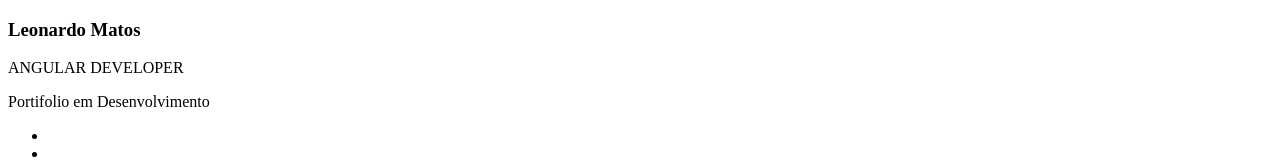
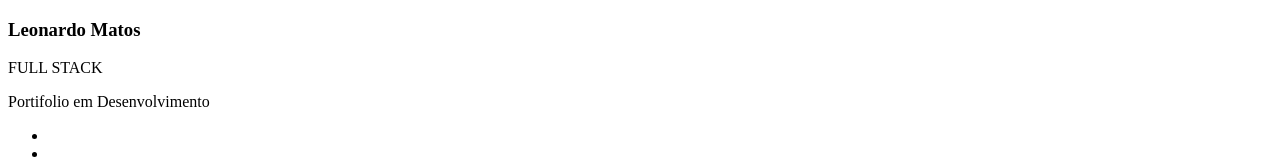
Before and after one commit to LeoCMatos/Portifolio, a plain HTML site: page html/home.html in a window 1280 px wide. Shown: the top 160 px of the page. Drawn offline with Linux system fonts and the light colour scheme.

Commit message:
Update home.html

```diff
--- a/html/home.html
+++ b/html/home.html
@@ -13,7 +13,7 @@
         <section id="inicio">
             <article>
                 <h1>Leonardo Matos</h1>
-                <p>ANGULAR DEVELOPER</p>
+                <p>FULL STACK</p>
                 <p>Portifolio em Desenvolvimento</p>
                     <ul id="redes-sociais">
                         <li><a id="github" href="https://github.com/LeoCMatos" target="_blank"><i class="fa-brands fa-github"></a></i></li>
```
